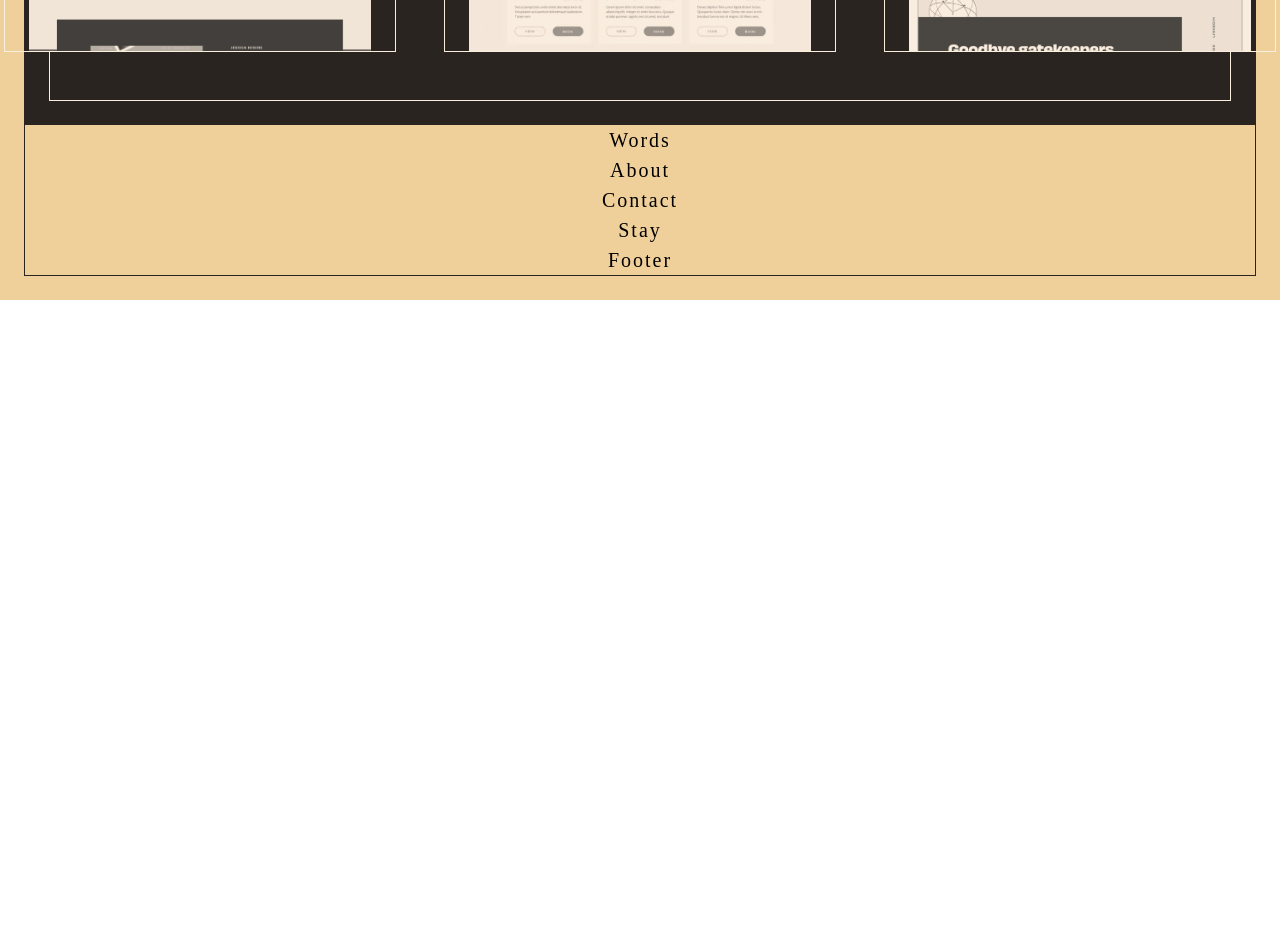
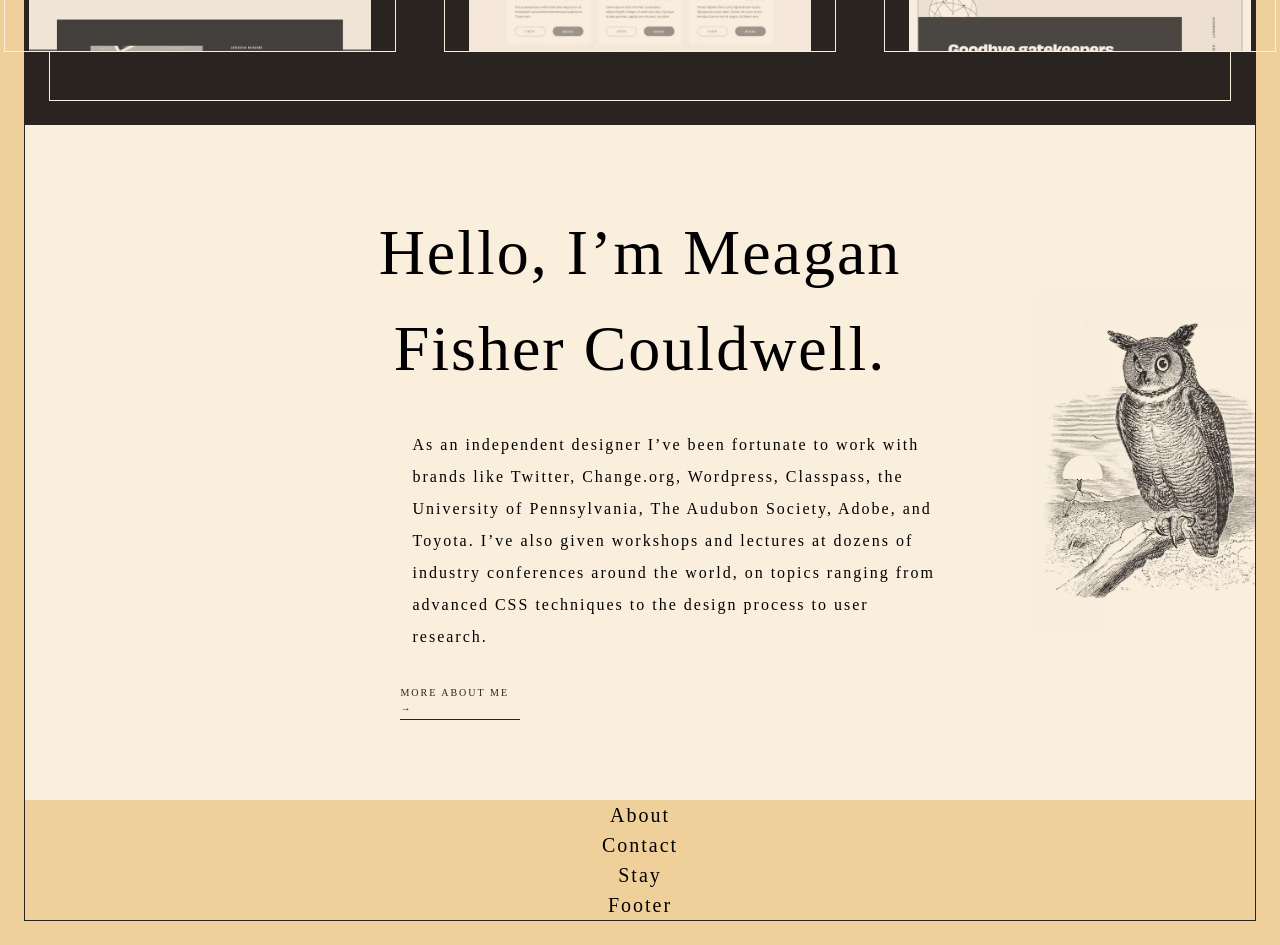
Before and after one commit to mediumryan/owltastic, a React (Create React App) app: page / in a window 1280 px wide. Shown: the part 1320-2265 px from the top of the page. Before the commit the page ends 1620 px from the top, so only its background shows below. Built offline with nearby package versions, Linux system fonts and the light colour scheme; a web font is replaced by a local one.

Commit message:
[Update] Generated Words component

```diff
--- a/src/Components/Home/Home.jsx
+++ b/src/Components/Home/Home.jsx
@@ -19,7 +19,7 @@ const HomeWrapper = styled.section`
     overflow: hidden;
 `;
 
-const HomeTitle = styled.p`
+const HomeTitle = styled.h1`
     padding: 0 320px;
     font-size: 64px;
 `;
--- a/src/Components/Words/Words.jsx
+++ b/src/Components/Words/Words.jsx
@@ -1,5 +1,78 @@
 import React from 'react';
+import { styled } from 'styled-components';
+import owl from './../../Images/bg-owl-moon-flipped.webp';
+
+const WordsOuter = styled.section`
+    background-color: var(--primary-100);
+`;
+
+const WordsInner = styled.div`
+    background-image: url(${owl});
+    background-position: right;
+    background-repeat: no-repeat, repeat;
+    background-size: 18%;
+    mix-blend-mode: darken;
+`;
+
+const WordsContent = styled.div`
+    display: flex;
+    flex-direction: column;
+    padding: 80px 1rem;
+`;
+
+const WordsTitle = styled.h1`
+    font-size: 64px;
+    text-align: center;
+`;
+
+const WordsInset = styled.p`
+    padding: 0 25%;
+    margin: 32px 0 32px 72px;
+    font-family: var(--font-family-normal);
+    font-size: 16px;
+    line-height: 2;
+`;
+
+const WordsMore = styled.a`
+    width: 10%;
+    font-size: 10px;
+    margin-left: 30%;
+    padding-bottom: 4px;
+    border-bottom: 1px solid var(--black-100);
+    cursor: pointer;
+    color: var(--black-100);
+    text-decoration: none;
+    &:hover {
+        color: var(--primary-200);
+        border-color: var(--primary-200);
+    }
+`;
 
 export default function Words() {
-    return <div>Words</div>;
+    return (
+        <WordsOuter>
+            <WordsInner>
+                <WordsContent>
+                    <WordsTitle>
+                        Hello, I’m Meagan <br /> Fisher Couldwell.
+                    </WordsTitle>
+                    <WordsInset>
+                        As an independent designer I’ve been fortunate to work
+                        with brands like Twitter, Change.org, Wordpress,
+                        Classpass, the University of Pennsylvania, The Audubon
+                        Society, Adobe, and Toyota. I’ve also given workshops
+                        and lectures at dozens of industry conferences around
+                        the world, on topics ranging from advanced CSS
+                        techniques to the design process to user research.
+                    </WordsInset>
+                    <WordsMore
+                        href="https://owltastic.com/about.html"
+                        target="blank"
+                    >
+                        MORE ABOUT ME →
+                    </WordsMore>
+                </WordsContent>
+            </WordsInner>
+        </WordsOuter>
+    );
 }
```
Also changed, not shown: src/Images/bg-owl-moon-flipped.webp (added).
